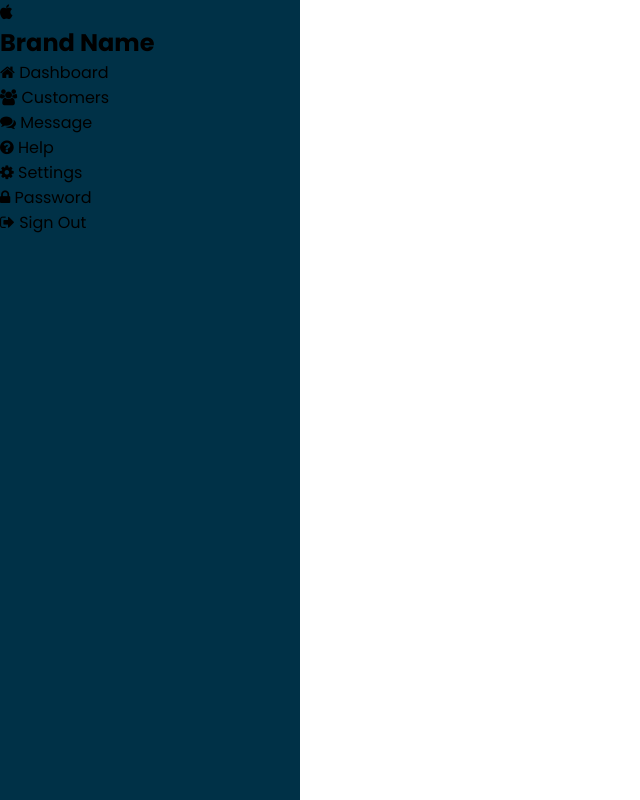
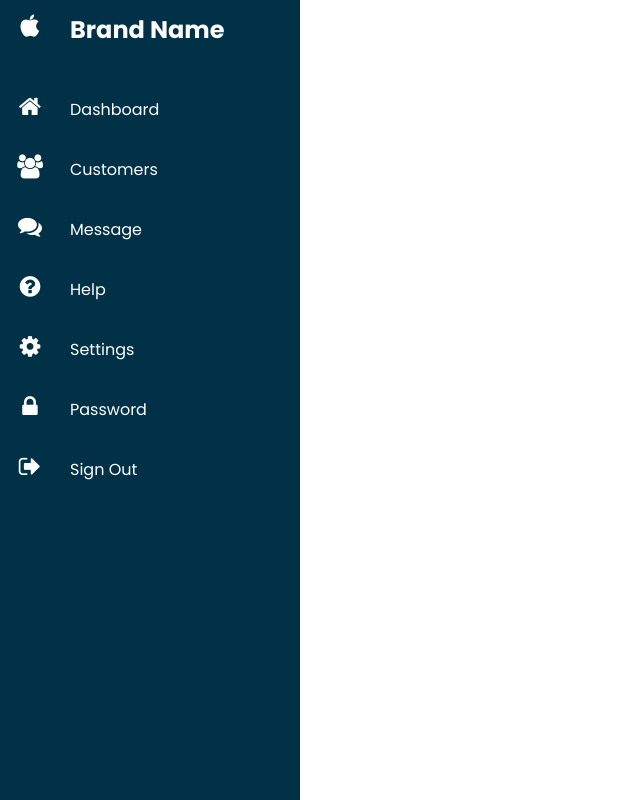
Before and after one commit to callehenke94/dashboard, a plain HTML site: page index.html in a window 1280 px wide. Shown: the whole page, without its empty margins (0-640 px from the left). Drawn offline with Linux system fonts and the light colour scheme.

Commit message:
Navbar started

```diff
--- a/index.html
+++ b/index.html
@@ -11,38 +11,65 @@
         <div class="navigation">
             <ul>
                 <li>
+                    <a href="#">
                         <span class="icon"><i class="fa fa-apple" aria-hidden="true"></i></span>
                         <span class="title"><h2>Brand Name</h2></span>
+                    </a>
                 </li>
                 <li>
+                    <a href="#">
                         <span class="icon"><i class="fa fa-home" aria-hidden="true"></i></span>
                         <span class="title">Dashboard</span>
+                    </a>
                 </li>
                 <li>
+                    <a href="#">
                         <span class="icon"><i class="fa fa-users" aria-hidden="true"></i></span>
                         <span class="title">Customers</span>
+                    </a>
                 </li>
                  <li>
+                    <a href="#">
                         <span class="icon"><i class="fa fa-comments" aria-hidden="true"></i></span>
                         <span class="title">Message</span>
+                    </a>
                 </li>
                  <li>
+                    <a href="#">
                         <span class="icon"><i class="fa fa-question-circle" aria-hidden="true"></i></span>
                         <span class="title">Help</span>
+                    </a>
                 </li>
                  <li>
+                    <a href="#">
                         <span class="icon"><i class="fa fa-cog" aria-hidden="true"></i></span>
                         <span class="title">Settings</span>
+                    </a>
                 </li>
                  <li>
+                    <a href="#">
                         <span class="icon"><i class="fa fa-lock" aria-hidden="true"></i></span>
                         <span class="title">Password</span>
+                    </a>
                 </li>
                  <li>
+                    <a href="#">
                         <span class="icon"><i class="fa fa-sign-out" aria-hidden="true"></i></span>
                         <span class="title">Sign Out</span>
+                    </a>
                 </li>
             </ul>
+        </div>
+
+        <div class="main">
+            <div class="topbar">
+                <div class="toggle"></div>
+                <div class="search">
+                    <lable>
+                     <input type="text" placeholder="search">
+                     </lable>
+                </div>
+            </div>
         </div>
     </div>
 </body>
--- a/style.css
+++ b/style.css
@@ -42,7 +42,43 @@ body
 {
     background: #03a9f4;
 }
+.navigation ul li:nth-child(1)
+{
+    margin-bottom: 20px;
+}
 .navigation ul li:nth-child(1):hover
 {
     background: transparent;
 }
+.navigation ul li a
+{
+    position: relative;
+    display: block;
+    width: 100%;
+    display: flex;
+    text-decoration: none;
+    color: #fff;
+}
+.navigation ul li a .icon
+{
+    position: relative;
+    display: block;
+    min-width: 60px;
+    height: 60px;
+    line-height: 60px;
+    text-align: center;
+}
+.navigation ul li a .icon .fa
+{
+    color: #fff;
+    font-size: 24px;
+}
+.navigation ul li a .title
+{
+    position: relative;
+    display: block;
+    padding: 0 10px;
+    height: 60px;
+    line-height: 60px;
+    white-space: nowrap;
+}
```
Lines whose indentation alone changed are shown as unchanged.
